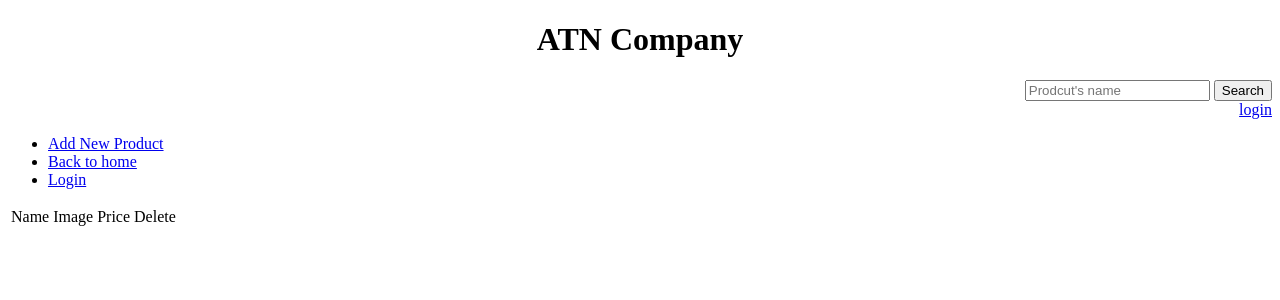
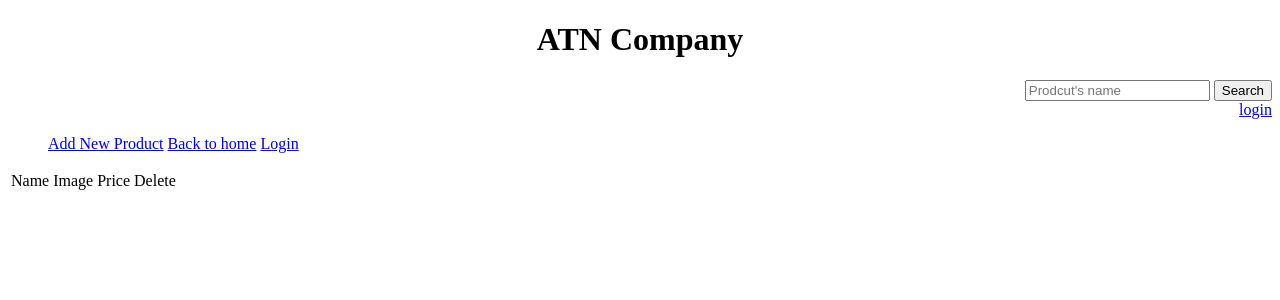
Before and after one commit to cloudyahihi/GCH0801-cloudyahihi, a Node server app: page / in a window 1280 px wide. Shown: the top 300 px of the page. Run offline with Node 20, Linux system fonts and the light colour scheme; data that the repository does not hold is empty; some libraries are stand-ins or nearby versions.

Commit message:
Update home.hbs

```diff
--- a/views/home.hbs
+++ b/views/home.hbs
@@ -6,6 +6,14 @@
     <meta name="viewport" content="width=device-width, initial-scale=1.0">
     <title>Home</title>
 </head>
+<style>
+    body{
+        background-image: "./background.jpg";
+    }
+    .navigationbar li{
+		display: inline-block;
+    }
+</style>
 <body>
     <div align="center">
         <h1>ATN Company</h1>
```
